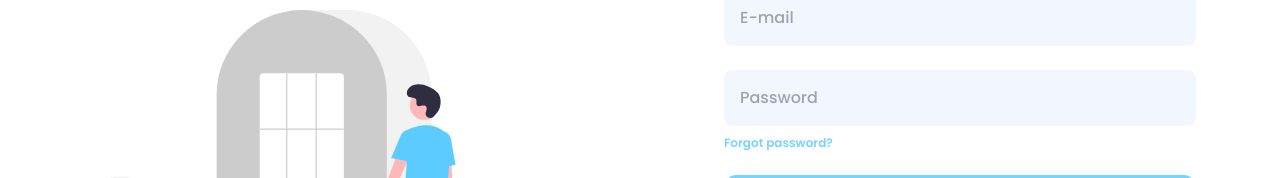
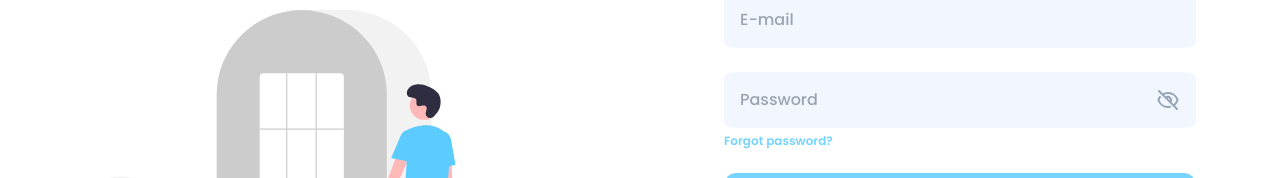
Before and after one commit to machadomatt/login-signup-exploration, a Vue app: page /login in a window 1280 px wide. Shown: the part 249-427 px from the top of the page. Built offline with nearby package versions, Linux system fonts and the light colour scheme.

Commit message:
Add reveal password toggle

```diff
--- a/src/views/Log-in.vue
+++ b/src/views/Log-in.vue
@@ -1,5 +1,11 @@
 <script setup>
+import { ref } from 'vue'
 import logInIllustration from '../assets/images/login.svg'
+
+const passwordFieldType = ref('password')
+const switchVisibility = () =>
+    (passwordFieldType.value =
+        passwordFieldType.value === 'password' ? 'text' : 'password')
 </script>
 
 <template>
@@ -9,7 +15,9 @@
         <logInIllustration
             class="mt-14 mb-8 max-w-[200px] lg:max-w-lg mx-auto"
         ></logInIllustration>
-        <div class="flex flex-col max-w-lg mx-auto">
+        <div
+            class="flex flex-col max-w-lg min-w-full mx-auto lg:flex-1 lg:min-w-0"
+        >
             <div class="text-center">
                 <h1
                     class="mb-1 text-2xl font-semibold lg:text-4xl text-primary"
@@ -28,11 +36,56 @@
                     type="email"
                     placeholder="E-mail"
                 />
-                <input
-                    class="w-full px-4 py-4 mb-1 font-medium transition duration-300 rounded-lg outline-none d-block bg-primary-100 ring-primary focus:ring-2"
-                    type="password"
-                    placeholder="Password"
-                />
+                <div class="relative">
+                    <input
+                        class="w-full px-4 py-4 font-medium transition duration-300 rounded-lg outline-none d-block bg-primary-100 ring-primary focus:ring-2"
+                        :type="passwordFieldType"
+                        placeholder="Password"
+                    />
+                    <button
+                        class="absolute -translate-y-1/2 right-4 top-1/2"
+                        @click="switchVisibility"
+                    >
+                        <template v-if="passwordFieldType === 'password'">
+                            <svg
+                                xmlns="http://www.w3.org/2000/svg"
+                                class="w-6 h-6 cursor-pointer text-slate-400"
+                                fill="none"
+                                viewBox="0 0 24 24"
+                                stroke="currentColor"
+                            >
+                                <path
+                                    stroke-linecap="round"
+                                    stroke-linejoin="round"
+                                    stroke-width="2"
+                                    d="M13.875 18.825A10.05 10.05 0 0112 19c-4.478 0-8.268-2.943-9.543-7a9.97 9.97 0 011.563-3.029m5.858.908a3 3 0 114.243 4.243M9.878 9.878l4.242 4.242M9.88 9.88l-3.29-3.29m7.532 7.532l3.29 3.29M3 3l3.59 3.59m0 0A9.953 9.953 0 0112 5c4.478 0 8.268 2.943 9.543 7a10.025 10.025 0 01-4.132 5.411m0 0L21 21"
+                                />
+                            </svg>
+                        </template>
+                        <template v-else>
+                            <svg
+                                xmlns="http://www.w3.org/2000/svg"
+                                class="w-6 h-6 cursor-pointer text-slate-400"
+                                fill="none"
+                                viewBox="0 0 24 24"
+                                stroke="currentColor"
+                            >
+                                <path
+                                    stroke-linecap="round"
+                                    stroke-linejoin="round"
+                                    stroke-width="2"
+                                    d="M15 12a3 3 0 11-6 0 3 3 0 016 0z"
+                                />
+                                <path
+                                    stroke-linecap="round"
+                                    stroke-linejoin="round"
+                                    stroke-width="2"
+                                    d="M2.458 12C3.732 7.943 7.523 5 12 5c4.478 0 8.268 2.943 9.542 7-1.274 4.057-5.064 7-9.542 7-4.477 0-8.268-2.943-9.542-7z"
+                                />
+                            </svg>
+                        </template>
+                    </button>
+                </div>
                 <span
                     class="inline-block mb-6 text-xs font-semibold hover:cursor-pointer text-primary hover:text-primary-dark focus:text-primary-dark"
                     >Forgot password?</span
--- a/src/views/Sign-up.vue
+++ b/src/views/Sign-up.vue
@@ -1,5 +1,11 @@
 <script setup>
+import { ref } from 'vue'
 import readingIllustration from '../assets/images/reading.svg'
+
+const passwordFieldType = ref('password')
+const switchVisibility = () =>
+    (passwordFieldType.value =
+        passwordFieldType.value === 'password' ? 'text' : 'password')
 </script>
 
 <template>
@@ -33,14 +39,59 @@
                     type="email"
                     placeholder="E-mail"
                 />
-                <input
-                    class="w-full px-4 py-4 mb-6 font-medium transition duration-300 rounded-lg outline-none d-block bg-primary-100 ring-primary focus:ring-2"
-                    type="password"
-                    placeholder="Password"
-                />
+                <div class="relative">
+                    <input
+                        class="w-full px-4 py-4 font-medium transition duration-300 rounded-lg outline-none d-block bg-primary-100 ring-primary focus:ring-2"
+                        :type="passwordFieldType"
+                        placeholder="Password"
+                    />
+                    <button
+                        class="absolute -translate-y-1/2 right-4 top-1/2"
+                        @click="switchVisibility"
+                    >
+                        <template v-if="passwordFieldType === 'password'">
+                            <svg
+                                xmlns="http://www.w3.org/2000/svg"
+                                class="w-6 h-6 cursor-pointer text-slate-400"
+                                fill="none"
+                                viewBox="0 0 24 24"
+                                stroke="currentColor"
+                            >
+                                <path
+                                    stroke-linecap="round"
+                                    stroke-linejoin="round"
+                                    stroke-width="2"
+                                    d="M13.875 18.825A10.05 10.05 0 0112 19c-4.478 0-8.268-2.943-9.543-7a9.97 9.97 0 011.563-3.029m5.858.908a3 3 0 114.243 4.243M9.878 9.878l4.242 4.242M9.88 9.88l-3.29-3.29m7.532 7.532l3.29 3.29M3 3l3.59 3.59m0 0A9.953 9.953 0 0112 5c4.478 0 8.268 2.943 9.543 7a10.025 10.025 0 01-4.132 5.411m0 0L21 21"
+                                />
+                            </svg>
+                        </template>
+                        <template v-else>
+                            <svg
+                                xmlns="http://www.w3.org/2000/svg"
+                                class="w-6 h-6 cursor-pointer text-slate-400"
+                                fill="none"
+                                viewBox="0 0 24 24"
+                                stroke="currentColor"
+                            >
+                                <path
+                                    stroke-linecap="round"
+                                    stroke-linejoin="round"
+                                    stroke-width="2"
+                                    d="M15 12a3 3 0 11-6 0 3 3 0 016 0z"
+                                />
+                                <path
+                                    stroke-linecap="round"
+                                    stroke-linejoin="round"
+                                    stroke-width="2"
+                                    d="M2.458 12C3.732 7.943 7.523 5 12 5c4.478 0 8.268 2.943 9.542 7-1.274 4.057-5.064 7-9.542 7-4.477 0-8.268-2.943-9.542-7z"
+                                />
+                            </svg>
+                        </template>
+                    </button>
+                </div>
                 <button
                     type="button"
-                    class="w-full px-6 py-4 font-semibold text-center text-white transition-colors duration-300 border border-primary bg-primary rounded-xl hover:bg-primary-dark focus:bg-primary-dark"
+                    class="w-full px-6 py-4 mt-6 font-semibold text-center text-white transition-colors duration-300 border border-primary bg-primary rounded-xl hover:bg-primary-dark focus:bg-primary-dark"
                 >
                     Sign up
                 </button>
```
